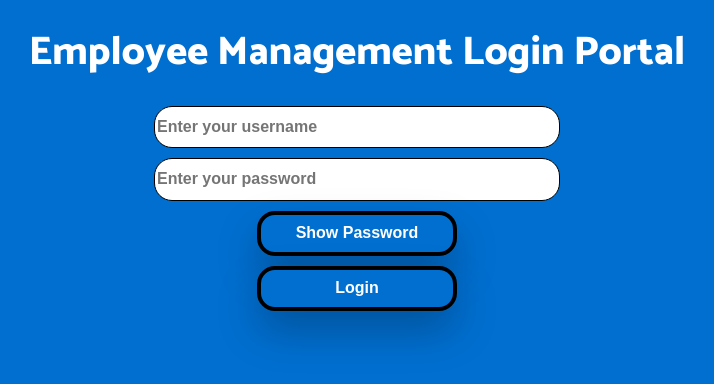
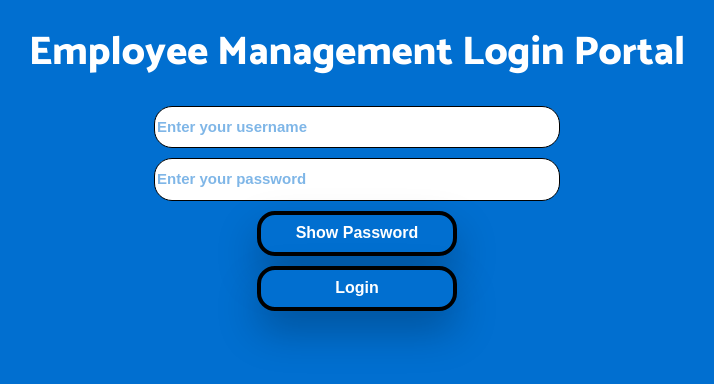
Before and after one commit to hectormorenosoftware/react-nodejs-nosql-example, a React app in the folder ui/: page / in a window 1280 px wide. Shown: the top 384 px of the page, without its empty margins (283-997 px from the left). Built offline with nearby package versions, Linux system fonts and the light colour scheme.

Commit message:
Added style to placeholder

```diff
--- a/ui/src/index.css
+++ b/ui/src/index.css
@@ -82,6 +82,13 @@ h6 {
 
 input:focus {
   outline: none;
+}
+
+input::placeholder {
+  color: #016fd0;
+  font-size: 15px;
+  font-style: "Catamaran";
+  opacity: 0.5;
 }
 
 .client-button {
```
Also changed, not shown: 2 other files (tests, documents, lock files or other folders).
